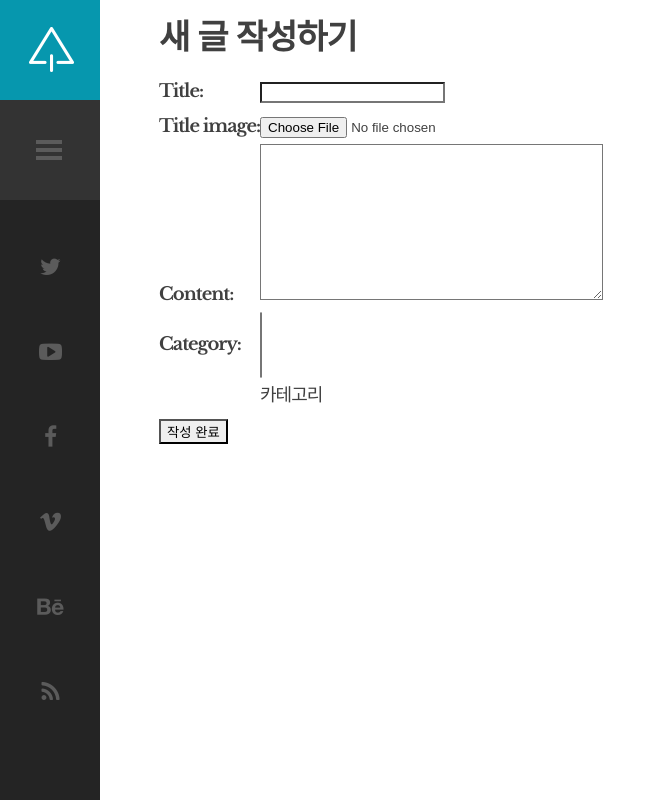
After one commit to ankiwoong/python_kindergarten, a Django app: page /blog/post/create in a window 1280 px wide. The commit adds this page. Shown: the whole page, without its empty margins (0-666 px from the left). Run offline with Django 3.2, Linux system fonts and the light colour scheme; the visitor is signed in with stand-in values (Sample User, id 1); data that the repository does not hold is empty.

Commit message:
Create writing

```diff
--- /dev/null
+++ b/blog/templates/blog/post_form.html
@@ -0,0 +1,132 @@
+<!DOCTYPE HTML>
+<html lang="en-US">
+
+<head>
+    <title>Suppablog - Minimal Blog Html Template</title>
+    <meta http-equiv="Content-Type" content="text/html; charset=UTF-8">
+    <meta name="description" content="Template by Colorlib" />
+    <meta name="keywords" content="HTML, CSS, JavaScript, PHP" />
+    <meta name="author" content="Colorlib" />
+    <meta name="viewport" content="width=device-width, initial-scale=1, maximum-scale=1">
+
+    {% load static %}
+
+    <link rel="shortcut icon" href="{% static 'images/favicon.png' %}" />
+    <link href='http://fonts.googleapis.com/css?family=Montserrat:400,700%7CLibre+Baskerville:400,400italic,700'
+        rel='stylesheet' type='text/css'>
+    <link rel="stylesheet" type="text/css" href='{% static "css/clear.css" %}' />
+    <link rel="stylesheet" type="text/css" href='{% static "css/common.css" %}' />
+    <link rel="stylesheet" type="text/css" href='{% static "css/font-awesome.min.css" %}' />
+    <link rel="stylesheet" type="text/css" href='{% static "css/carouFredSel.css" %}' />
+    <link rel="stylesheet" type="text/css" href='{% static "css/sm-clean.css" %}' />
+    <link rel="stylesheet" type="text/css" href='{% static "css/style.css" %}' />
+
+    <!--[if lt IE 9]>
+                <script src="{% static 'js/html5.js' %}"></script>
+        <![endif]-->
+
+</head>
+
+
+<body class="single-post">
+
+    <!-- Preloader Gif -->
+    <table class="doc-loader">
+        <tbody>
+            <tr>
+                <td>
+                    <img src="{% static 'images/ajax-document-loader.gif' %}" alt="Loading...">
+                </td>
+            </tr>
+        </tbody>
+    </table>
+
+    <!-- Left Sidebar -->
+    <div id="sidebar" class="sidebar">
+        <div class="menu-left-part">
+            <div class="search-holder">
+                <label>
+                    <input type="search" class="search-field" placeholder="Type here to search..." value="" name="s"
+                        title="Search for:">
+                </label>
+            </div>
+            <div class="site-info-holder">
+                <div class="site-title">Suppablog</div>
+                <p class="site-description">
+                    Suppablog is simple and yet cool wordpress theme to lorem ipsum dolor sit.
+                </p>
+            </div>
+            <nav id="header-main-menu">
+                <ul class="main-menu sm sm-clean">
+                    <li><a href="{% url 'index' %}" class="current">Home</a></li>
+                    <li><a href="about.html">About</a></li>
+                    <li><a href="scroll.html">Scroll</a></li>
+                    <li><a href="contact.html">Contact</a></li>
+                </ul>
+            </nav>
+            <footer>
+                <div class="footer-info">
+                    © 2018 SUPPABLOG HTML TEMPLATE. <br> CRAFTED WITH <i class="fa fa-heart"></i> BY <a
+                        href="https://colorlib.com">COLORLIB</a>.
+                </div>
+            </footer>
+        </div>
+        <div class="menu-right-part">
+            <div class="logo-holder">
+                <a href="{% url 'index' %}">
+                    <img src="{% static 'images/logo.png' %}" alt="Suppablog WP">
+                </a>
+            </div>
+            <div class="toggle-holder">
+                <div id="toggle">
+                    <div class="menu-line"></div>
+                </div>
+            </div>
+            <div class="social-holder">
+                <div class="social-list">
+                    <a href="#"><i class="fa fa-twitter"></i></a>
+                    <a href="#"><i class="fa fa-youtube-play"></i></a>
+                    <a href="#"><i class="fa fa-facebook"></i></a>
+                    <a href="#"><i class="fa fa-vimeo"></i></a>
+                    <a href="#"><i class="fa fa-behance"></i></a>
+                    <a href="#"><i class="fa fa-rss"></i></a>
+                </div>
+            </div>
+            <div class="fixed scroll-top"><i class="fa fa-caret-square-o-up" aria-hidden="true"></i></div>
+        </div>
+        <div class="clear"></div>
+    </div>
+
+    <!-- Single Content -->
+    <div id="content" class="site-content center-relative">
+        <div class="single-post-wrapper content-1070 center-relative">
+
+            <article class="center-relative">
+                <h2>새 글 작성하기</h2>
+                <form action="" method="POST" enctype="multipart/form-data">
+                    {% csrf_token %}
+                    <table>
+                        {{ form.as_table }}
+                    </table>
+                    <input type="submit" value="작성 완료">
+                </form>
+                <div class="clear"></div>
+            </article>
+        </div>
+    </div>
+
+
+
+    <!--Load JavaScript-->
+    <script type="text/javascript" src="{% static 'js/jquery.js' %}"></script>
+    <script type='text/javascript' src='{% static "js/imagesloaded.pkgd.js" %}'></script>
+    <script type='text/javascript' src='{% static "js/jquery.nicescroll.min.js" %}'></script>
+    <script type='text/javascript' src='{% static "js/jquery.smartmenus.min.js" %}'></script>
+    <script type='text/javascript' src='{% static "js/jquery.carouFredSel-6.0.0-packed.js" %}'></script>
+    <script type='text/javascript' src='{% static "js/jquery.mousewheel.min.js" %}'></script>
+    <script type='text/javascript' src='{% static "js/jquery.touchSwipe.min.js" %}'></script>
+    <script type='text/javascript' src='{% static "js/jquery.easing.1.3.js" %}'></script>
+    <script type='text/javascript' src='{% static "js/main.js" %}'></script>
+</body>
+
+</html>
--- a/blog/templates/index.html
+++ b/blog/templates/index.html
@@ -60,9 +60,8 @@
             <nav id="header-main-menu">
                 <ul class="main-menu sm sm-clean">
                     <li><a href="{% url 'index' %}" class="current">Home</a></li>
-                    <li><a href="about.html">About</a></li>
-                    <li><a href="scroll.html">Scroll</a></li>
-                    <li><a href="contact.html">Contact</a></li>
+                    <li><a href="{% url 'post_create' %}">글 작성하기</a></li>
+
                 </ul>
             </nav>
             <footer>
--- a/blog/urls.py
+++ b/blog/urls.py
@@ -5,4 +5,5 @@
 urlpatterns = [
     path('', views.index, name='index'),
     path("post/<int:pk>", views.PostDetailView.as_view(), name="post"),
+    path("post/create", views.PostCreate.as_view(), name="post_create"),
 ]
--- a/blog/views.py
+++ b/blog/views.py
@@ -1,5 +1,7 @@
 from django.shortcuts import render
 from django.views import generic
+from django.contrib.auth.mixins import LoginRequiredMixin
+from django.views.generic.edit import CreateView
 
 from blog.models import Category, Post
 
@@ -17,3 +19,8 @@
 
 class PostDetailView(generic.DetailView):
     model = Post
+
+
+class PostCreate(LoginRequiredMixin, CreateView):
+    model = Post
+    fields = ['title', 'title_image', 'content', 'category']
```
